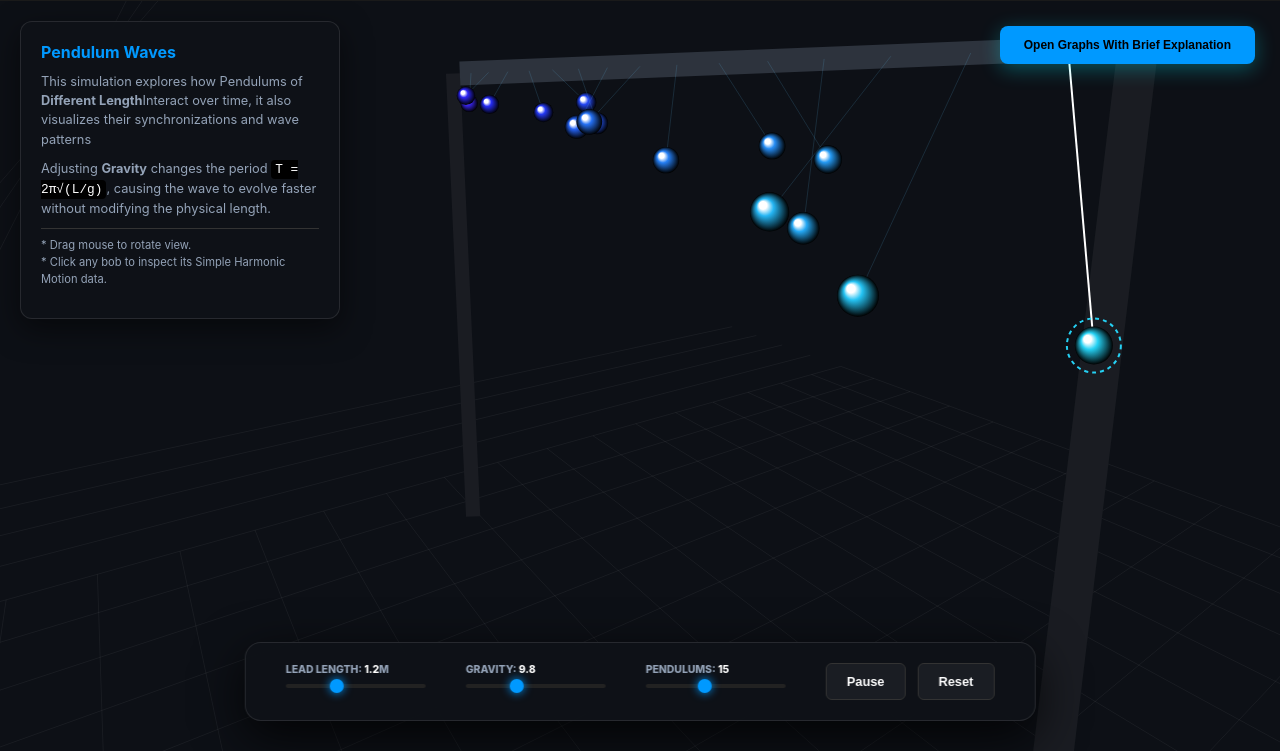
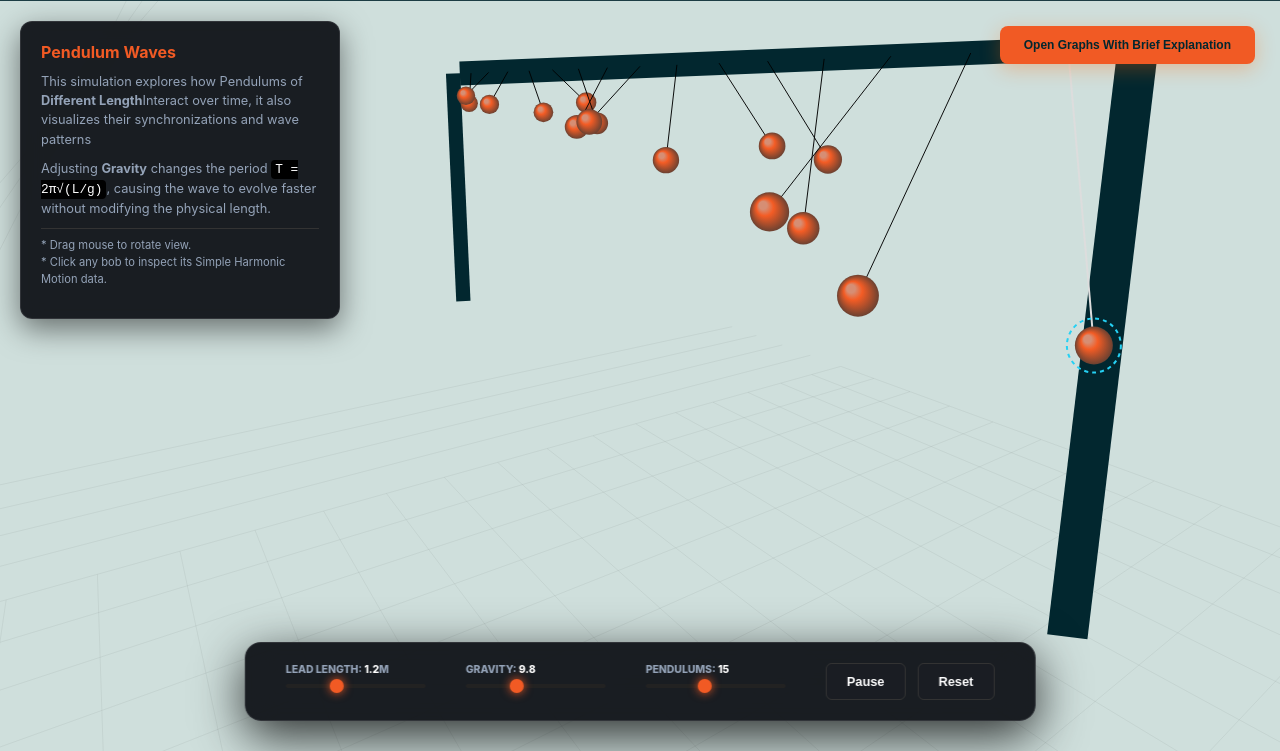
Before and after one commit to Hundaolbest/Projects, a plain HTML site: page index.html in a window 1280 px wide. Shown: the part 49-800 px from the top of the page. Drawn offline with Linux system fonts and the light colour scheme.

Commit message:
Update index.html

```diff
--- a/index.html
+++ b/index.html
@@ -3,13 +3,13 @@
 <head>
     <meta charset="UTF-8">
     <meta name="viewport" content="width=device-width, initial-scale=1.0">
-    <title>3D Pendulum Wave</title>
+    <title>Lab Assignment: 3D Pendulum Wave Dynamics</title>
     <style>
         :root {
             --bg-color: #050608;
             --panel-bg: rgba(15, 18, 24, 0.95);
-            --accent-cyan: #0099ff;
-            --accent-blue: #0066ff;
+            --accent-cyan: #F15A24;
+            --accent-blue: #ff7300;
             --glass-border: rgba(255, 255, 255, 0.1);
             --text-main: #e0e6ed;
             --text-dim: #94a3b8;
@@ -34,7 +34,7 @@
             display: flex;
             justify-content: space-between;
             align-items: center;
-            background: #000;
+            background: #02272F;
             border-bottom: 1px solid var(--glass-border);
             z-index: 100;
         }
@@ -58,7 +58,7 @@
 
         /* --- Environment customization --- */
         .main-stage {
-            background: #0d1016;
+            background: #CFDFDC;
             flex: 1;
             position: relative;
             overflow: hidden;
@@ -188,8 +188,8 @@
             cursor: pointer;
             transition: 0.3s;
         }
-        button:hover { background: #2a2e38; border-color: var(--accent-cyan); }
-        button.active { background: var(--accent-cyan); color: #000; font-weight: 800; }
+        button:hover { background: #2a2e38; color:#fff;border-color: var(--accent-cyan); }
+        button.active { background: var(--accent-cyan); color: #ffffff; font-weight: 800; }
 
         .toggle-analysis {
             position: absolute;
@@ -197,14 +197,14 @@
             right: 25px;
             z-index: 150;
             background: var(--accent-cyan);
-            color: #000;
+            color: #02272F;
             border: none;
             padding: 12px 24px;
             border-radius: 8px;
             font-weight: 800;
             font-size: 0.75rem;
             cursor: pointer;
-            box-shadow: 0 5px 20px rgba(0, 242, 255, 0.3);
+            box-shadow: 0 5px 20px rgba(255, 102, 0, 0.3);
         }
 
     </style>
@@ -340,7 +340,7 @@
             pendulums.push({
                 vLen: length * 160,
                 realLen: length,
-                color: `hsl(${190 + (i * 4)}, 90%, 55%)`,
+                color: `hsl(${16 + (i * 0)}, 90%, 55%)`,
                 theta: 0
             });
         }
@@ -371,7 +371,7 @@
         let drawStack = [];
 
         // 1. Environment: Floor Laser Grid
-        ctx.strokeStyle = 'rgba(255, 255, 255, 0.05)';
+        ctx.strokeStyle = 'rgba(2, 8, 2, 0.05)';
         ctx.lineWidth = 1;
         for(let i = -10; i <= 10; i++) {
             let p1 = project(i * 100, 500, -600);
@@ -384,11 +384,11 @@
         }
 
         // 2. Main Lab Rig (Pillars + Rail)
-        const rigColor = '#1a1c22';
+        const rigColor = '#02272F';
         const p1_t = project(-10, beamY, -railZ);
-        const p1_b = project(-10, 500, -railZ);
+        const p1_b = project(-10, 150, -railZ);
         const p2_t = project(-10, beamY, railZ);
-        const p2_b = project(-10, 500, railZ);
+        const p2_b = project(-10, 150, railZ);
         const rS = project(0, beamY, -railZ);
         const rE = project(0, beamY, railZ);
 
@@ -399,7 +399,7 @@
         ctx.beginPath(); ctx.moveTo(p2_t.x, p2_t.y); ctx.lineTo(p2_b.x, p2_b.y); ctx.stroke();
 
         // Metal Rail
-        ctx.strokeStyle = '#2d333d';
+        ctx.strokeStyle = '#02272F';
         ctx.lineWidth = 12 * rS.scale;
         ctx.beginPath(); ctx.moveTo(rS.x, rS.y); ctx.lineTo(rE.x, rE.y); ctx.stroke();
 
@@ -425,14 +425,14 @@
         drawStack.sort((a, b) => b.depth - a.depth);
         drawStack.forEach(item => {
             // String
-            ctx.strokeStyle = item.idx === state.selected ? '#fff' : 'rgba(100,200,255,0.15)';
+            ctx.strokeStyle = item.idx === state.selected ? '#ddd' : 'rgba(1,2,2,0.95)';
             ctx.lineWidth = item.idx === state.selected ? 2 : 1;
             ctx.beginPath(); ctx.moveTo(item.anchor.x, item.anchor.y); ctx.lineTo(item.bob.x, item.bob.y); ctx.stroke();
 
             // Bob Shading (Sphere Simulation)
             const r = 12 * item.bob.scale;
             const grad = ctx.createRadialGradient(item.bob.x - r/3, item.bob.y - r/3, r/5, item.bob.x, item.bob.y, r);
-            grad.addColorStop(0, '#fff'); grad.addColorStop(0.3, item.color); grad.addColorStop(1, '#000');
+            grad.addColorStop(0, '#d68e74'); grad.addColorStop(0.3, item.color); grad.addColorStop(1, '#6b4131');
             ctx.fillStyle = grad;
             ctx.beginPath(); ctx.arc(item.bob.x, item.bob.y, r, 0, Math.PI*2); ctx.fill();
 
@@ -548,5 +548,4 @@
     render();
 </script>
 </body>
-
 </html>
```
